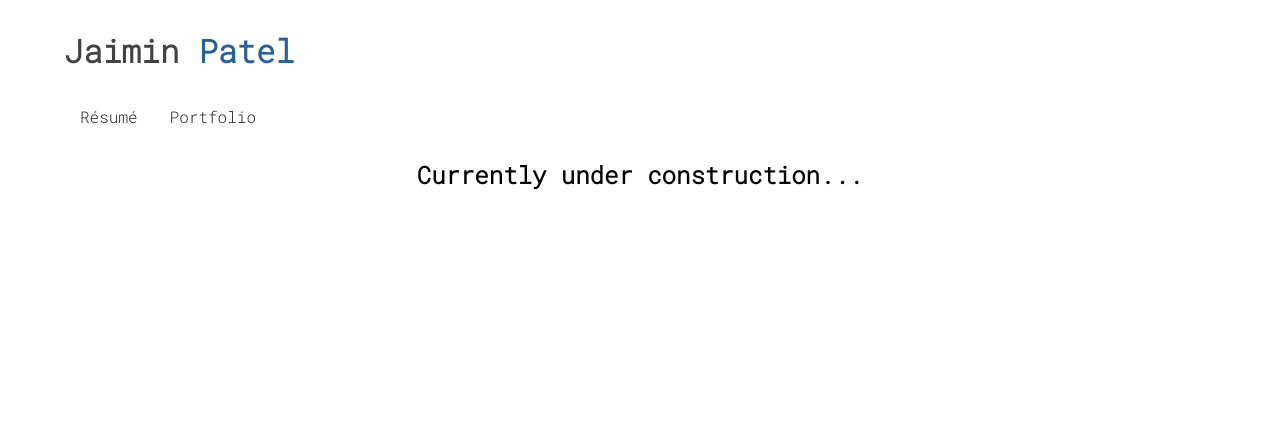
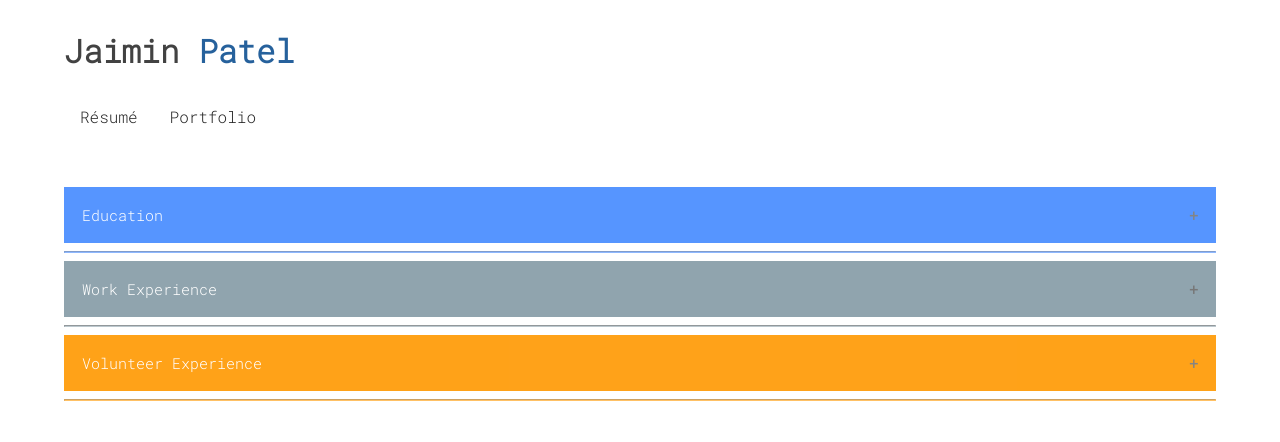
Before and after one commit to jaiminpatel98/Jaimin-Patel, a plain HTML site: page resume.html in a window 1280 px wide. Drawn offline with nearby package versions, Linux system fonts and the light colour scheme.

Commit message:
updated resume page

```diff
--- a/resume.html
+++ b/resume.html
@@ -30,8 +30,8 @@
       </div>
     </div>
   </div>
-  <h2 style="text-align: center;">Currently under construction...</h2>
-  <!-- <div class="resume">
+  <!-- <h2 style="text-align: center;">Currently under construction...</h2> -->
+  <div class="resume">
 
     <div class="education">
       <button class="accordion">Education</button>
@@ -130,7 +130,7 @@
       <hr class="line" id="line-3">
     </div>
 
-  </div> -->
+  </div>
   <script src="resume.js"></script>
 </body>
 </html>
```
